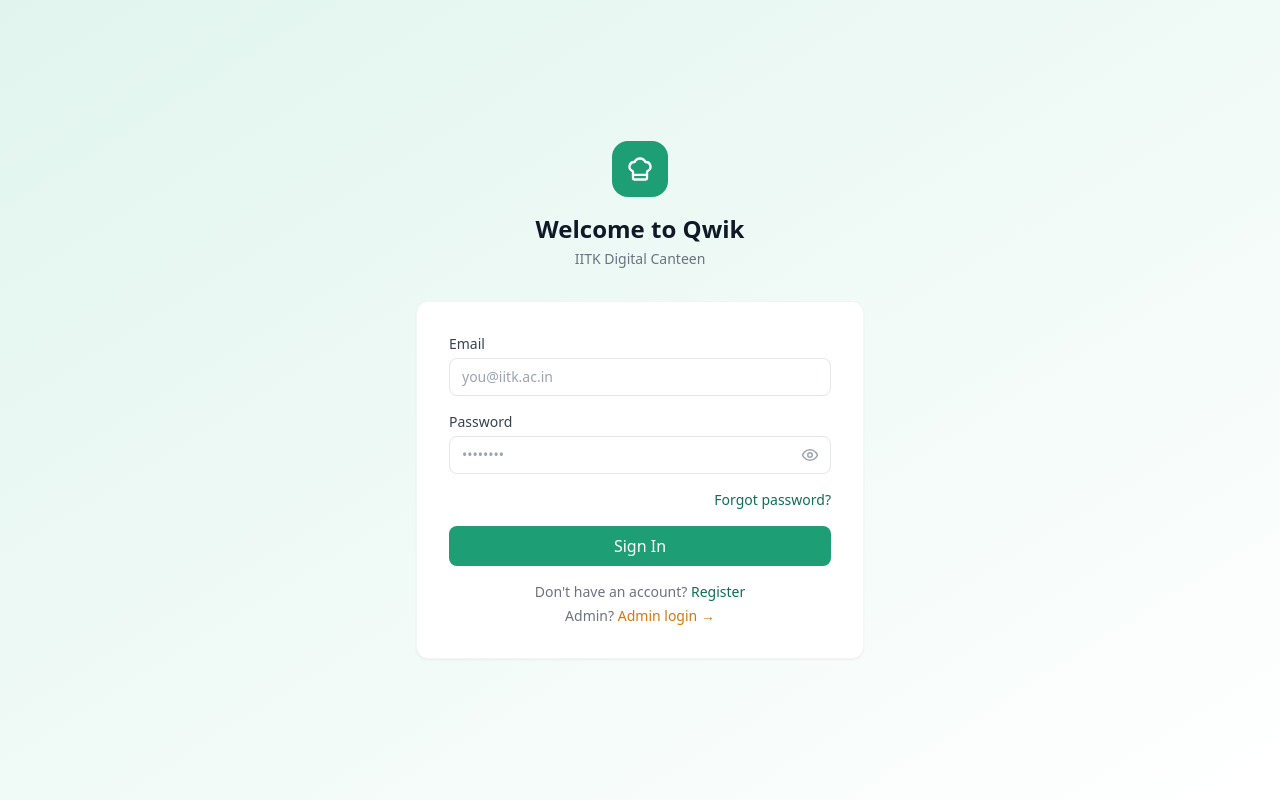
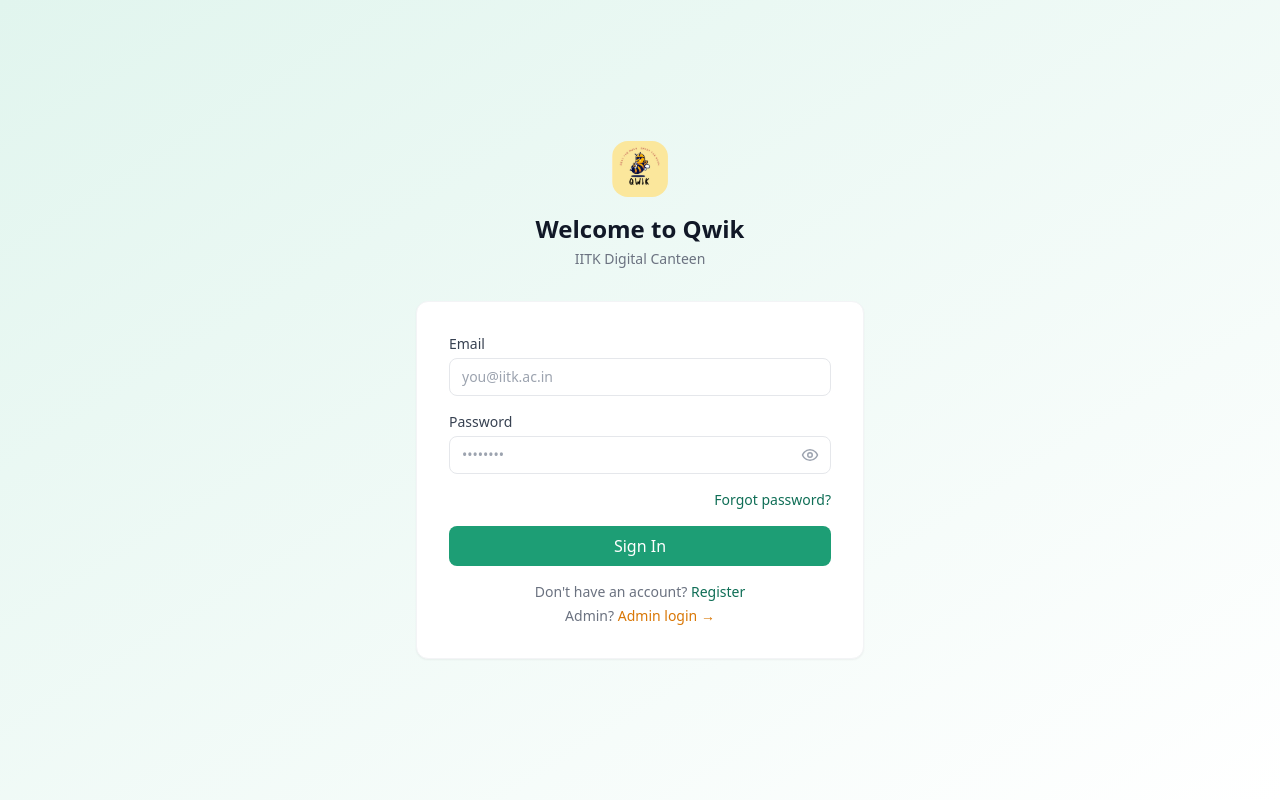
Before and after one commit to chandrakanth-19/qwik-project, a React (Vite) app in the folder qwik-client/: page /login in a window 1280 px wide. Built offline with nearby package versions, Linux system fonts and the light colour scheme; no server answers.

Commit message:
updated website logo

```diff
--- a/qwik-client/src/components/layout/AuthLayout.jsx
+++ b/qwik-client/src/components/layout/AuthLayout.jsx
@@ -1,12 +1,12 @@
-import { ChefHat } from "lucide-react";
+// import { ChefHat } from "lucide-react";
 
 export default function AuthLayout({ children, title, subtitle }) {
   return (
     <div className="min-h-screen bg-gradient-to-br from-brand-50 to-white flex items-center justify-center p-4">
       <div className="w-full max-w-md">
         <div className="text-center mb-8">
-          <div className="inline-flex items-center justify-center w-14 h-14 bg-brand-400 rounded-2xl mb-4">
-            <ChefHat className="text-white" size={28} />
+          <div className="inline-flex items-center justify-center w-14 h-14 rounded-2xl mb-4 overflow-hidden">
+            <img src="/logo.png" alt="Qwik Logo" className="w-full h-full object-cover" />
           </div>
           <h1 className="text-2xl font-bold text-gray-900">{title || "Qwik"}</h1>
           {subtitle && <p className="text-gray-500 text-sm mt-1">{subtitle}</p>}
--- a/qwik-client/src/components/sidebar/AdminSidebar.jsx
+++ b/qwik-client/src/components/sidebar/AdminSidebar.jsx
@@ -1,5 +1,5 @@
 import { NavLink } from "react-router-dom";
-import { LayoutDashboard, UserCheck, Users, Store, Settings, LogOut, Shield } from "lucide-react";
+import { LayoutDashboard, UserCheck, Users, Store, Settings, LogOut } from "lucide-react";
 import { useAuth } from "../../hooks/useAuth";
 
 const links = [
@@ -17,7 +17,7 @@
   return (
     <nav className="flex flex-col h-full py-4">
       <div className={`flex items-center gap-2 px-4 mb-6 ${collapsed ? "justify-center" : ""}`}>
-        <Shield className="text-amber-500 flex-shrink-0" size={24} />
+        <img src="/logo.png" alt="Logo" className="h-6 w-auto flex-shrink-0" />
         {!collapsed && <span className="font-bold text-lg text-amber-700">Super Admin</span>}
       </div>
 
--- a/qwik-client/src/components/sidebar/CustomerSidebar.jsx
+++ b/qwik-client/src/components/sidebar/CustomerSidebar.jsx
@@ -1,5 +1,5 @@
 import { NavLink } from "react-router-dom";
-import { Home, ShoppingCart, Clock, PartyPopper, CalendarClock, User, LogOut, ChefHat } from "lucide-react";
+import { Home, ShoppingCart, Clock, PartyPopper, CalendarClock, User, LogOut } from "lucide-react";
 import { useAuth } from "../../hooks/useAuth";
 import useCartStore from "../../store/cartStore";
 
@@ -20,7 +20,7 @@
     <nav className="flex flex-col h-full py-4">
       {/* Logo */}
       <div className={`flex items-center gap-2 px-4 mb-6 ${collapsed ? "justify-center" : ""}`}>
-        <ChefHat className="text-brand-400 flex-shrink-0" size={24} />
+        <img src="/logo.png" alt="Logo" className="h-6 w-auto flex-shrink-0" />
         {!collapsed && <span className="font-bold text-lg text-brand-600">Qwik</span>}
       </div>
 
--- a/qwik-client/src/components/sidebar/MerchantSidebar.jsx
+++ b/qwik-client/src/components/sidebar/MerchantSidebar.jsx
@@ -1,5 +1,5 @@
 import { NavLink } from "react-router-dom";
-import { LayoutDashboard, ListOrdered, UtensilsCrossed, PartyPopper, Settings, BarChart2, LogOut, ChefHat, Clock, CalendarClock, UserCircle } from "lucide-react";
+import { LayoutDashboard, ListOrdered, UtensilsCrossed, PartyPopper, Settings, BarChart2, LogOut, Clock, CalendarClock, UserCircle } from "lucide-react";
 import { useAuth } from "../../hooks/useAuth";
 
 const links = [
@@ -21,7 +21,7 @@
   return (
     <nav className="flex flex-col h-full py-4">
       <div className={`flex items-center gap-2 px-4 mb-6 ${collapsed ? "justify-center" : ""}`}>
-        <ChefHat className="text-purple-500 flex-shrink-0" size={24} />
+        <img src="/logo.png" alt="Logo" className="h-6 w-auto flex-shrink-0" />
         {!collapsed && <span className="font-bold text-lg text-purple-700">Qwik Merchant</span>}
       </div>
 
--- a/qwik-client/src/pages/auth/AdminAuth.jsx
+++ b/qwik-client/src/pages/auth/AdminAuth.jsx
@@ -1,7 +1,7 @@
 import { useState } from "react";
 import { Link, useNavigate } from "react-router-dom";
 import toast from "react-hot-toast";
-import { Shield, Eye, EyeOff } from "lucide-react";
+import { Eye, EyeOff } from "lucide-react";
 import { useAuth } from "../../hooks/useAuth";
 import { authAPI } from "../../api";
 
@@ -10,8 +10,8 @@
     <div className="min-h-screen bg-gradient-to-br from-amber-50 to-white flex items-center justify-center p-4">
       <div className="w-full max-w-md">
         <div className="text-center mb-8">
-          <div className="inline-flex items-center justify-center w-14 h-14 bg-amber-500 rounded-2xl mb-4">
-            <Shield className="text-white" size={28} />
+          <div className="inline-flex items-center justify-center w-14 h-14 rounded-2xl mb-4 overflow-hidden">
+            <img src="/logo.png" alt="Qwik Logo" className="w-full h-full object-cover" />
           </div>
           <h1 className="text-2xl font-bold text-gray-900">{title}</h1>
           <p className="text-gray-500 text-sm mt-1">{subtitle}</p>
```
